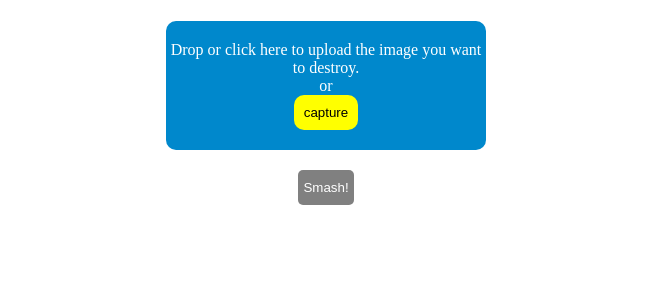
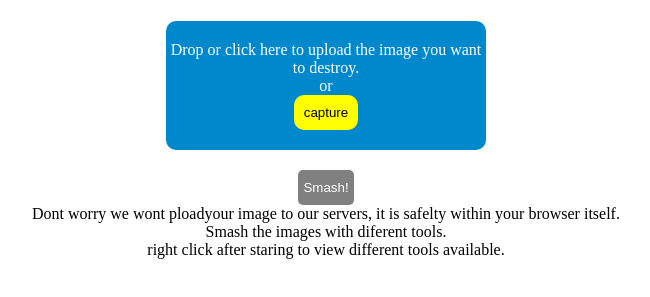
Before and after one commit to johanreji/stressbuster, a plain HTML site: page index.html in a window 1280 px wide. Shown: the part 253-550 px from the top of the page, without its empty margins (314-964 px from the left). Drawn offline with Linux system fonts and the light colour scheme.

Commit message:
rear camera test3

```diff
--- a/index.html
+++ b/index.html
@@ -106,7 +106,12 @@ text-align: center;
   <div class="droppable" id="box">Drop or click here to upload the image you want to destroy.<br>or<br><button class="capturebtn">capture</button></div>
 
  <button class="smashbtn">Smash!</button>
-
+ <br>
+Dont worry we wont ploadyour image to our servers, it is safelty within your browser itself.
+<br>
+Smash the images with diferent tools.
+<br>
+right click after staring to view different tools available.
 </div>
 
 <div id="paint" style="height: 100vh;visibility:hidden;">
```
